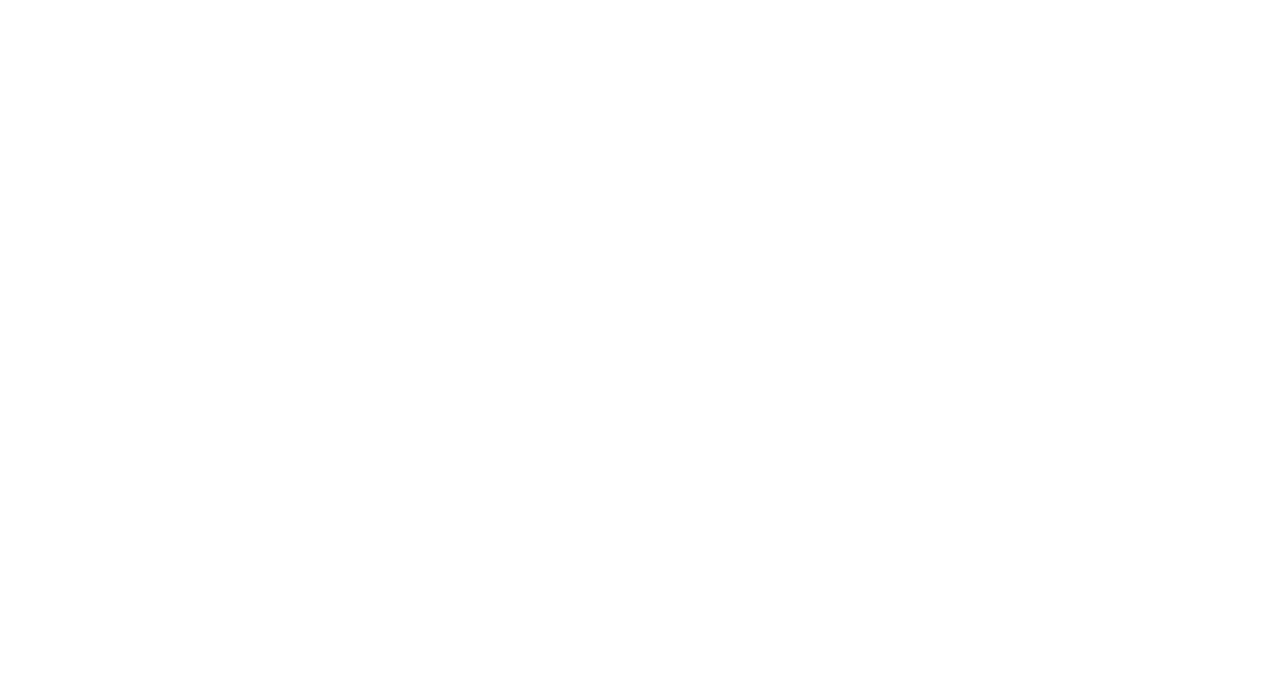
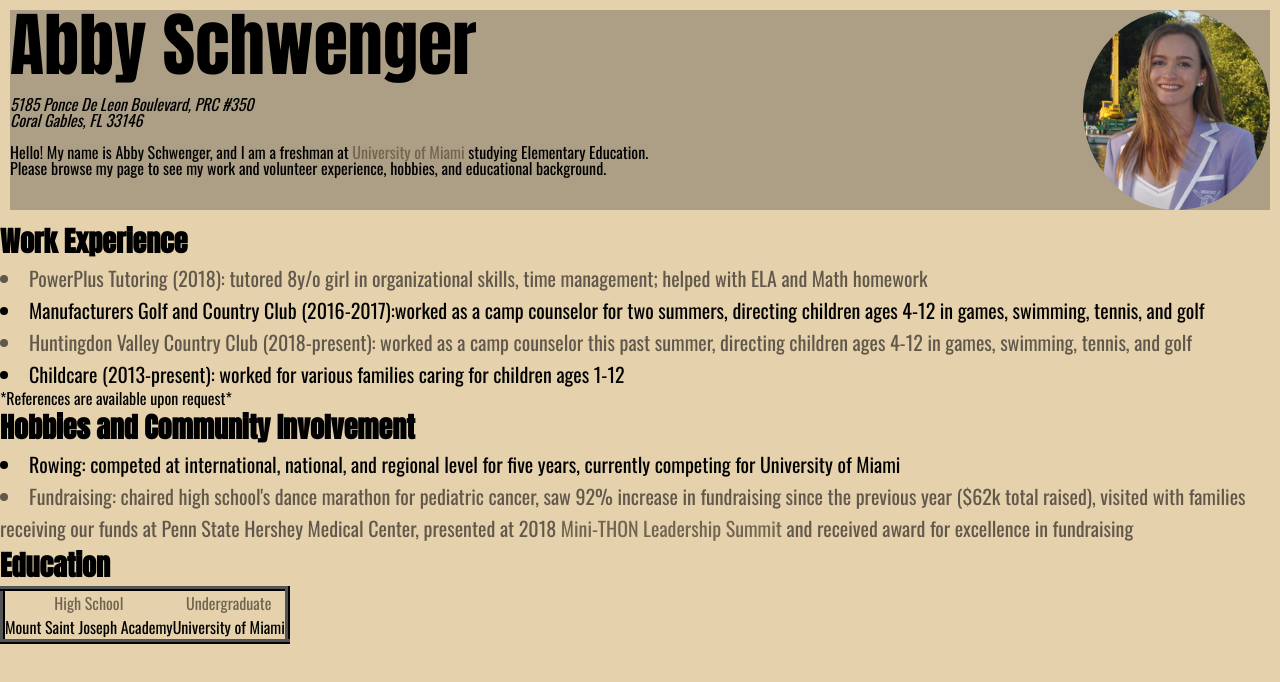
Before and after one commit to abbyschwenger/CIM111, a plain HTML site: page a3/index.html in a window 1280 px wide. Drawn offline with nearby package versions, Linux system fonts and the light colour scheme.

Commit message:
adding index

```diff
--- a/a3/index.html
+++ b/a3/index.html
@@ -1,9 +1,69 @@
 <!DOCTYPE html>
 <html>
   <head>
-     <title>Assignment 3: </title>
+
+     <title> Abby Schwenger </title>
+       <link rel="stylesheet" type="text/css" href="assets/css/reset.css">
+      <link href="https://fonts.googleapis.com/css?family=Oswald" rel="stylesheet">
+      <link href="https://fonts.googleapis.com/css?family=Anton" rel="stylesheet">
+
+       <link rel="stylesheet" type="text/css" href="assets/css/style.css">
+
+     <meta name="author" content="Abby Schwenger" />
+     <meta name="decription" content="resume college education educator teachers teacher fundraising tutor babysitter childcare" />
   </head>
-<body>
+<header>
+  <h1 id="myname" > Abby Schwenger  <img id="myface" src="assets/images/abby.jpg" alt="Photo of Me" /> <br> </h1> <br>
+  <address> 5185 Ponce De Leon Boulevard, PRC #350 <br> Coral Gables, FL 33146 </address> <br>
+  <p> Hello! My name is Abby Schwenger, and I am a freshman at <i> <a href="https://welcome.miami.edu" target="_blank">University of Miami </a> </i> studying Elementary Education. <br> Please browse my page to see my work and volunteer experience, hobbies, and educational background. <br> </p> <br>
+
+
+
+</header>
+
+  <!-- above is how to insert an image from the images file, which is another child of a2, so i just called it by saying images and then the file name. -->
+<p>
+  <h2 class="title"> Work Experience</h2>
+
+  <ul id="firstpar" class="bodycontent">
+
+    <li class="everyotheritem"> PowerPlus Tutoring (2018): tutored 8y/o girl in organizational skills, time management; helped with ELA and Math homework </li>
+
+  <li>  Manufacturers Golf and Country Club (2016-2017):worked as a camp counselor for two summers, directing children ages 4-12 in games, swimming, tennis, and golf </li>
+
+  <li class="everyotheritem">  Huntingdon Valley Country Club (2018-present): worked as a camp counselor this past summer, directing children ages 4-12 in games, swimming, tennis, and golf </li>
+
+  <li> Childcare (2013-present): worked for various families caring for children ages 1-12 </li>
+
+</ul>
+
+  <p>  <i> *References are available upon request* </i> </p>
+
+<h2 class="title"> Hobbies and Community Involvement </h2>
+
+<ul id="secondpar" class="bodycontent">
+
+  <li> Rowing: competed at international, national, and regional level for five years, currently competing for University of Miami </li>
+
+  <li class="everyotheritem"> Fundraising: chaired high school's dance marathon for pediatric cancer, saw 92% increase in fundraising since the previous year ($62k total raised), visited with families receiving our funds at Penn State Hershey Medical Center, presented at 2018 <i> <a href="https://www.fourdiamonds.org/mini-thon/mini-thon-leadership-summit/" target="_blank">Mini-THON Leadership Summit </a> </i> and received award for excellence in fundraising </li>
+
+</ul>
+
+<h2 class="title"> Education </h2>
+
+<table>
+
+  <tr>
+    <th class="tabletitle"> High School </th>
+    <th class="tabletitle"> Undergraduate </th>
+  </tr>
+
+  <tr>
+    <td> Mount Saint Joseph Academy </td>
+    <td> University of Miami </td>
+  </tr>
+
+</table>
 
 </body>
 </html>
```
